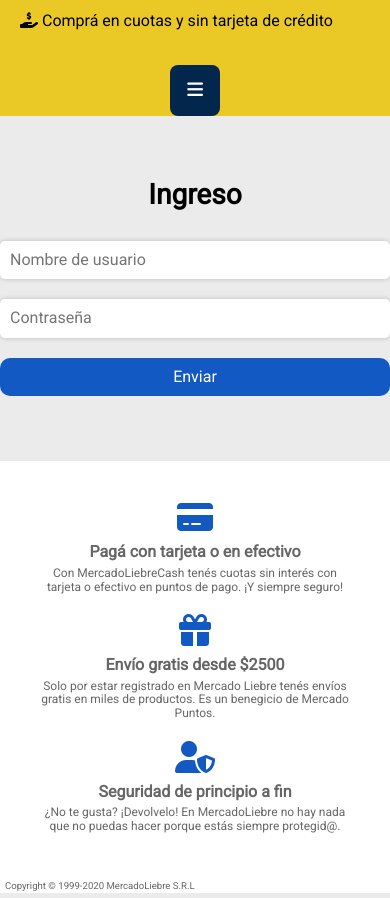
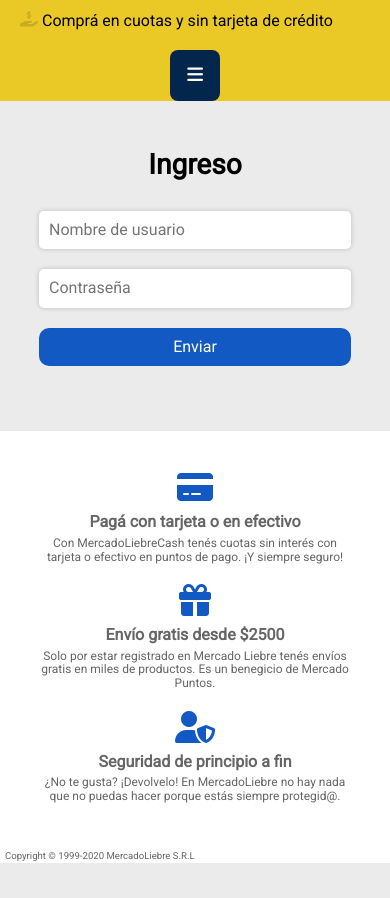
Before and after one commit to estefanoquiriconi97/proyecto-dh, a website: page views/login.html in a window 390 px wide. Shown: the part 87-985 px from the top of the page. After the commit the page ends 955 px from the top, so only its background shows below. Drawn offline with Linux system fonts and the light colour scheme; files whose address does not match are found by name.

Commit message:
Modificaciónes en register y login

```diff
--- a/public/css/register.css
+++ b/public/css/register.css
@@ -23,18 +23,17 @@
 input {
   font-size: 16px;
   padding: 12px;
-  margin-top: 10px;
-  margin-bottom: 10px;
+  margin: 15px;
   border: none;
 }
 
 .control {
-  margin: 10px 0;
+  margin: 10px;
   padding: 10px;
   border: none;
   border-radius: 5px;
   box-shadow: 0 0 5px rgba(0, 0, 0, 0.2);
-  width: 100%;
+  width: 80%;
   max-width: 400px;
 }
 
@@ -56,7 +55,7 @@
 }
 
 .register-submit-btn, .register-reset-btn {
-  width: 100%;
+  width: 80%;
   max-width: 400px;
   margin: 10px 5px;
   padding: 10px 20px;
--- a/public/css/styles.css
+++ b/public/css/styles.css
@@ -89,8 +89,6 @@
   text-align: center;
   font-size: 18px;
   margin: auto;
-  margin-bottom: 15px;
-  margin-top: 15px;
 }
 
 .main-navbar {
--- a/views/login.html
+++ b/views/login.html
@@ -27,7 +27,7 @@
           </button>
         </form>
         <h2 class="copy-header">
-          <i class="fa-solid fa-hand-holding-dollar"></i>
+          <i class="fa-solid fa-hand-holding-dollar fantasma"></i>
           Comprá en cuotas y sin tarjeta de crédito
         </h2>
       </div>
```
Also changed, not shown: views/register.html (+1 -1 lines).
